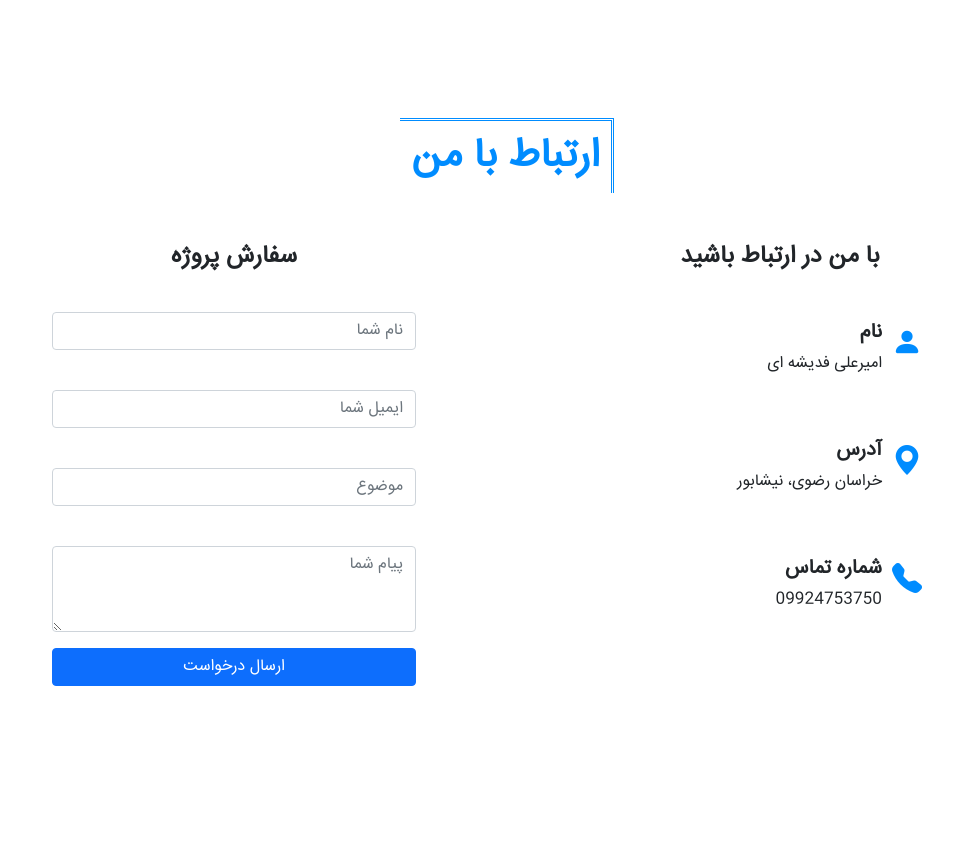
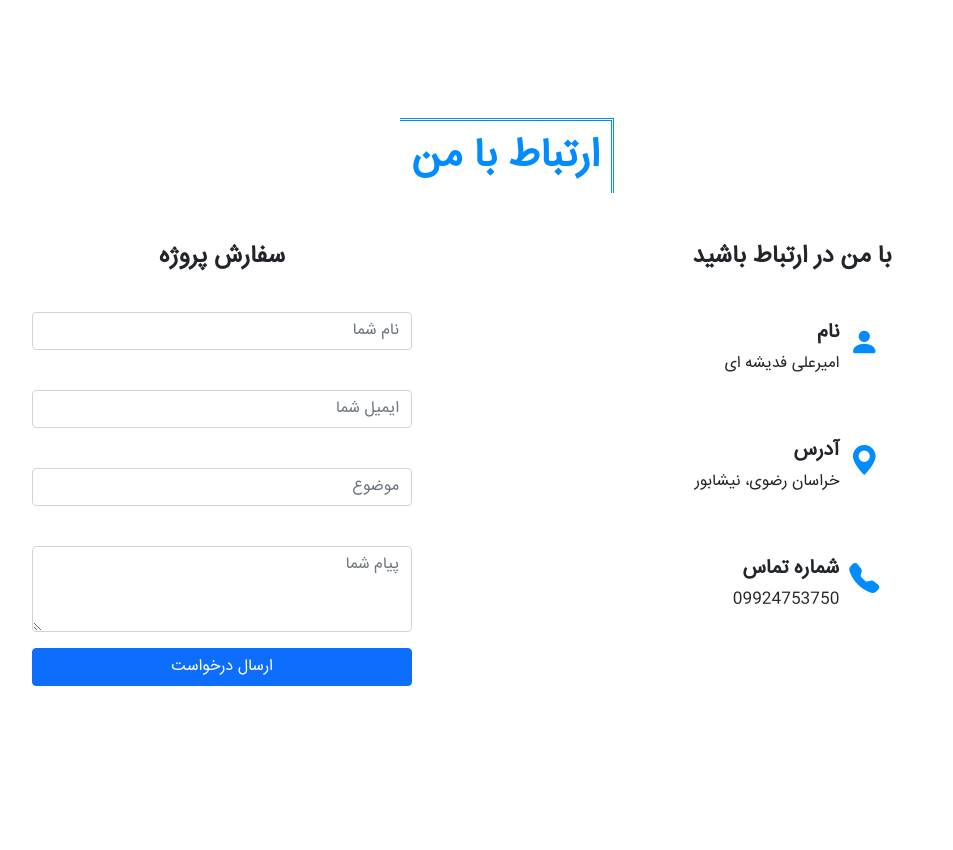
Before and after one commit to amirali-fadishei/my-resume-website, a plain HTML site: page index.html in a window 1280 px wide. Shown: the part 2837-3687 px from the top of the page, without its empty margins (133-1086 px from the left). Drawn offline with nearby package versions, Linux system fonts and the light colour scheme; files whose address does not match are found by name.

Commit message:
bugs on contact-me section in index.html fixed, some improvments on my-contact-ways in index.html

```diff
--- a/index.html
+++ b/index.html
@@ -204,38 +204,39 @@
         </section>
         <section class="contact-me" id="contact-me">
             <div class="container">
-                <div class="row text-center m-auto justify-content-center">
-                    <h2 class="h2 display-6 fw-bold own-header w-auto">ارتباط با من</h2>
-                    <div class="row contact-container d-flex justify-content-space-between">
-                        <div class="my-info col-12 col-sm-10 mx-sm-auto col-md-8 mx-md-auto col-lg-5 col-xl-4 p-0 text-center" data-aos="fade-up">
-                            <h4 class="mb-3 my-auto fw-bold">با من در ارتباط باشید</h4>
-                            <ul class="my-contact-ways list-unstyled p-0 d-flex justify-content-center align-items-start flex-column">
+                <div class="row justify-content-center">
+                    <h2 class="display-6 fw-bold own-header w-auto">ارتباط با من</h2>
+                </div>
+                <div class="contact-container px-3 p-sm-0 row justify-content-space-between">
+                        <div class="my-info col-12 col-sm-10 mx-sm-auto col-md-8 mx-md-auto col-lg-5 col-xl-4 p-0" data-aos="fade-up">
+                            <h4 class="mb-3 fw-bold text-center">با من در ارتباط باشید</h4>
+                            <ul class="my-contact-ways list-unstyled p-0 d-grid justify-content-center">
                                 <li class="d-flex justify-content-center align-items-center">
                                     <i class="bi bi-person-fill"></i>
-                                    <div class="text-end w-auto">
+                                    <div>
                                         <div  class="fw-bold fs-5 mb-1">نام</div>
                                         <div>امیرعلی فدیشه ای</div>
                                     </div>
                                 </li>
                                 <li class="d-flex justify-content-center align-items-center">
                                     <i class="bi bi-geo-alt-fill"></i>
-                                    <div class="text-end w-auto">
+                                    <div>
                                         <div class="fw-bold fs-5 mb-1">آدرس</div>
                                         <div>خراسان رضوی، نیشابور</div>
                                     </div>
                                 </li>
                                 <li class="d-flex justify-content-center align-items-center">
                                     <i class="bi bi-telephone-fill"></i>
-                                    <div class="text-end w-auto">
+                                    <div>
                                         <div class="fw-bold fs-5 mb-1">شماره تماس</div>
                                         <div>09924753750</div>
                                     </div>
                                 </li>
                             </ul>
                         </div>
-                        <div class="hire-me col-12 col-sm-10 mx-sm-auto col-md-8 mx-md-auto col-lg-5 col-xl-4 text-end p-0" data-aos="fade-down">
-                            <form class="d-flex justify-content-center flex-column text-center">
-                                <h4 class="mb-3 my-auto fw-bold">سفارش پروژه</h4>
+                        <div class="hire-me col-12 col-sm-10 mx-sm-auto col-md-8 mx-md-auto col-lg-5 col-xl-4 p-0" data-aos="fade-down">
+                            <form class="d-flex flex-column text-center">
+                                <h4 class="mb-3 fw-bold">سفارش پروژه</h4>
                                 <div class="mb-3">
                                   <label for="exampleInputText1" class="form-label"></label>
                                   <input type="text" class="form-control" id="exampleInputText1" placeholder="نام شما">
@@ -251,13 +252,11 @@
                                 <div class="mb-3">
                                     <label for="exampleFormControlTextarea1" class="form-label"></label>
                                     <textarea class="form-control" id="exampleFormControlTextarea1" rows="3" placeholder="پیام شما"></textarea>
-                                  </div>
+                                </div>
                                 <button type="submit" class="btn btn-primary">ارسال درخواست</button>
                               </form>
                         </div>
-                    </div>
                 </div>
-
             </div>
         </section>
     </main>
--- a/styles/style.css
+++ b/styles/style.css
@@ -148,6 +148,9 @@ header{
 .contact-me {
   padding: 60px 0;
 }
+.my-contact-ways{
+  justify-items: flex-start;
+}
 .my-contact-ways  li{
   margin: 30px;
 }
```
